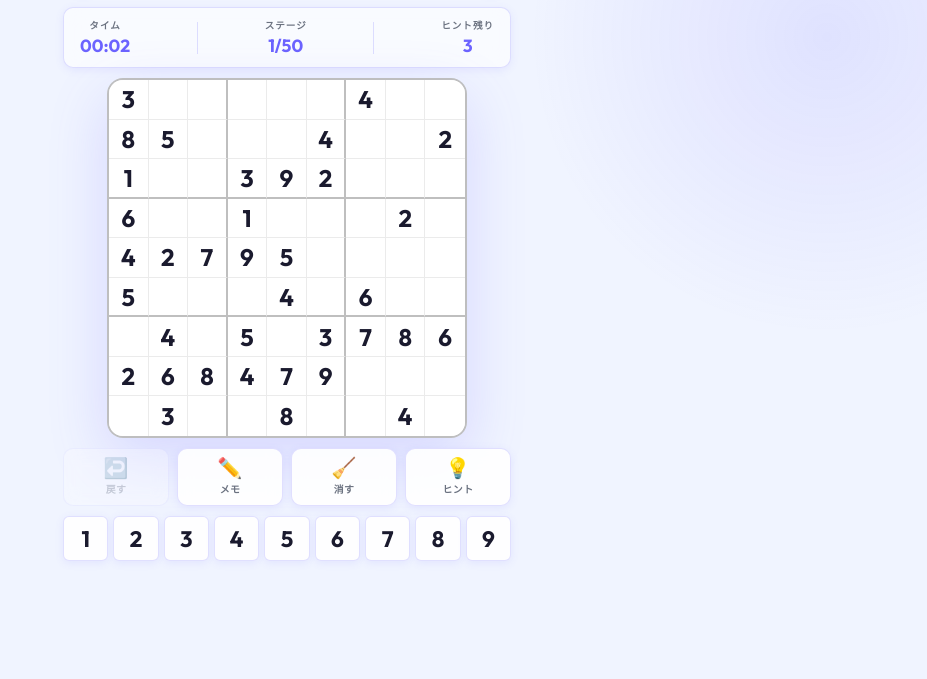
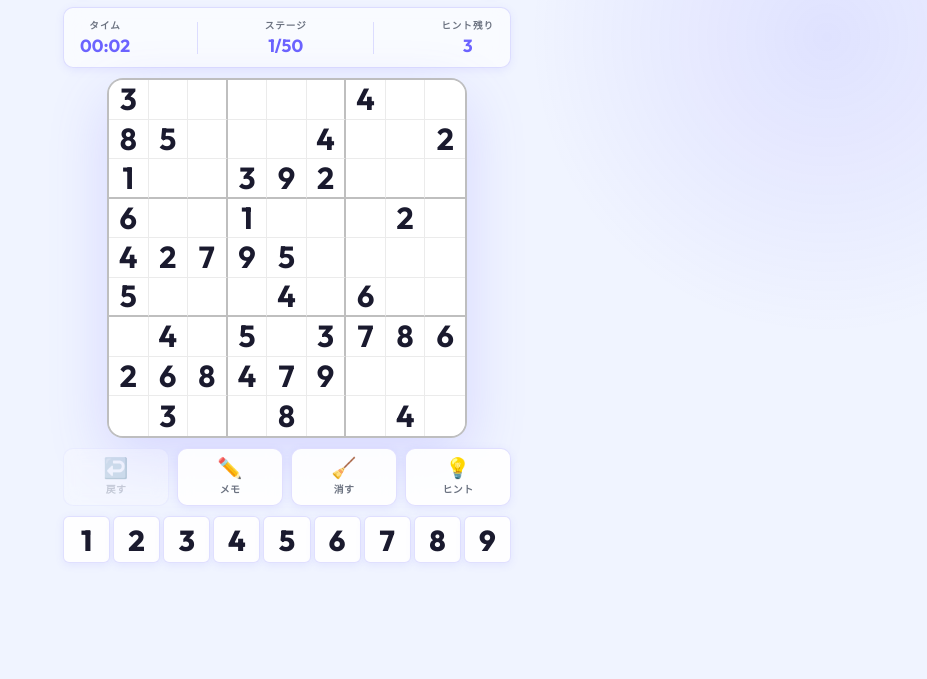
Before and after one commit to ui1221/sudoku, a website built with Vite: page index.html in a window 1280 px wide. Both pictures are taken after a click on the button "初級をはじめる". Shown: the part 63-742 px from the top of the page, without its empty margins (353-1280 px from the left). Built offline with nearby package versions, Linux system fonts and the light colour scheme.

Commit message:
Increase font sizes and make number buttons larger

```diff
--- a/src/style.css
+++ b/src/style.css
@@ -435,7 +435,7 @@ header {
 
 .cell-number {
   font-family: 'Outfit', sans-serif;
-  font-size: clamp(0.9rem, 4vw, 1.5rem);
+  font-size: clamp(1.2rem, 5vw, 1.9rem);
   font-weight: 700;
   line-height: 1;
   color: var(--cell-fixed);
@@ -511,7 +511,7 @@ header {
 /* ============================
    ナンバーパッド
 ============================== */
-#numpad { display: grid; grid-template-columns: repeat(9, 1fr); gap: 5px; }
+#numpad { display: grid; grid-template-columns: repeat(9, 1fr); gap: 3px; }
 
 .num-btn {
   aspect-ratio: 1 / 1;
@@ -520,8 +520,8 @@ header {
   background: var(--btn-bg);
   color: var(--text-primary);
   font-family: 'Outfit', sans-serif;
-  font-size: clamp(1rem, 4.5vw, 1.4rem);
-  font-weight: 700;
+  font-size: clamp(1.3rem, 6vw, 1.8rem);
+  font-weight: 800;
   cursor: pointer;
   transition: all var(--transition);
   box-shadow: var(--shadow-sm);
@@ -722,7 +722,7 @@ header {
   .status-value  { font-size: 0.95rem; }
   .ctrl-btn      { padding: 7px 4px; }
   .btn-icon      { font-size: 1.1rem; }
-  #numpad        { gap: 4px; }
+  #numpad        { gap: 2px; }
 }
 
 /* ============================
```
